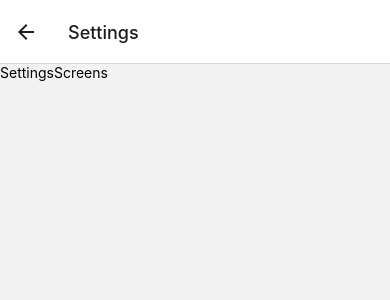
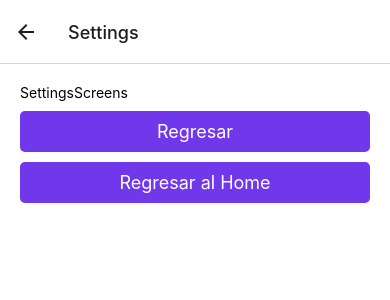
Before and after one commit to alferth-gonzalez/NavigationApp, a React Native app: screen /Settings in a window 390 px wide. Shown: the top 300 px of the page. Built offline with nearby package versions, Linux system fonts and the light colour scheme.

Commit message:
Implementacion de PopToTop

```diff
--- a/src/presentation/screens/settings/SettingsScreen.tsx
+++ b/src/presentation/screens/settings/SettingsScreen.tsx
@@ -1,10 +1,25 @@
 import React from 'react'
 import { Text, View } from 'react-native'
+import { globalStyles } from '../../theme/theme'
+import { PrimaryButton } from '../../components/shared/PrimaryButton'
+import { NavigationProp, StackActions, useNavigation } from '@react-navigation/native'
+import { RootStackParams } from '../../routes/StackNavigator'
 
 export const SettingsScreen = () => {
+  const navigation = useNavigation<NavigationProp<RootStackParams>>();
   return (
-    <View>
-      <Text>SettingsScreens</Text>
+    <View style={ globalStyles.container }>
+      <Text style={{ marginBottom: 10 }}>SettingsScreens</Text>
+
+      <PrimaryButton
+        label='Regresar'
+        onPress={ () => navigation.goBack() }
+      />
+
+      <PrimaryButton
+        label='Regresar al Home'
+        onPress={ () => navigation.dispatch( StackActions.popToTop() ) }
+      />
     </View>
   )
 }
```
